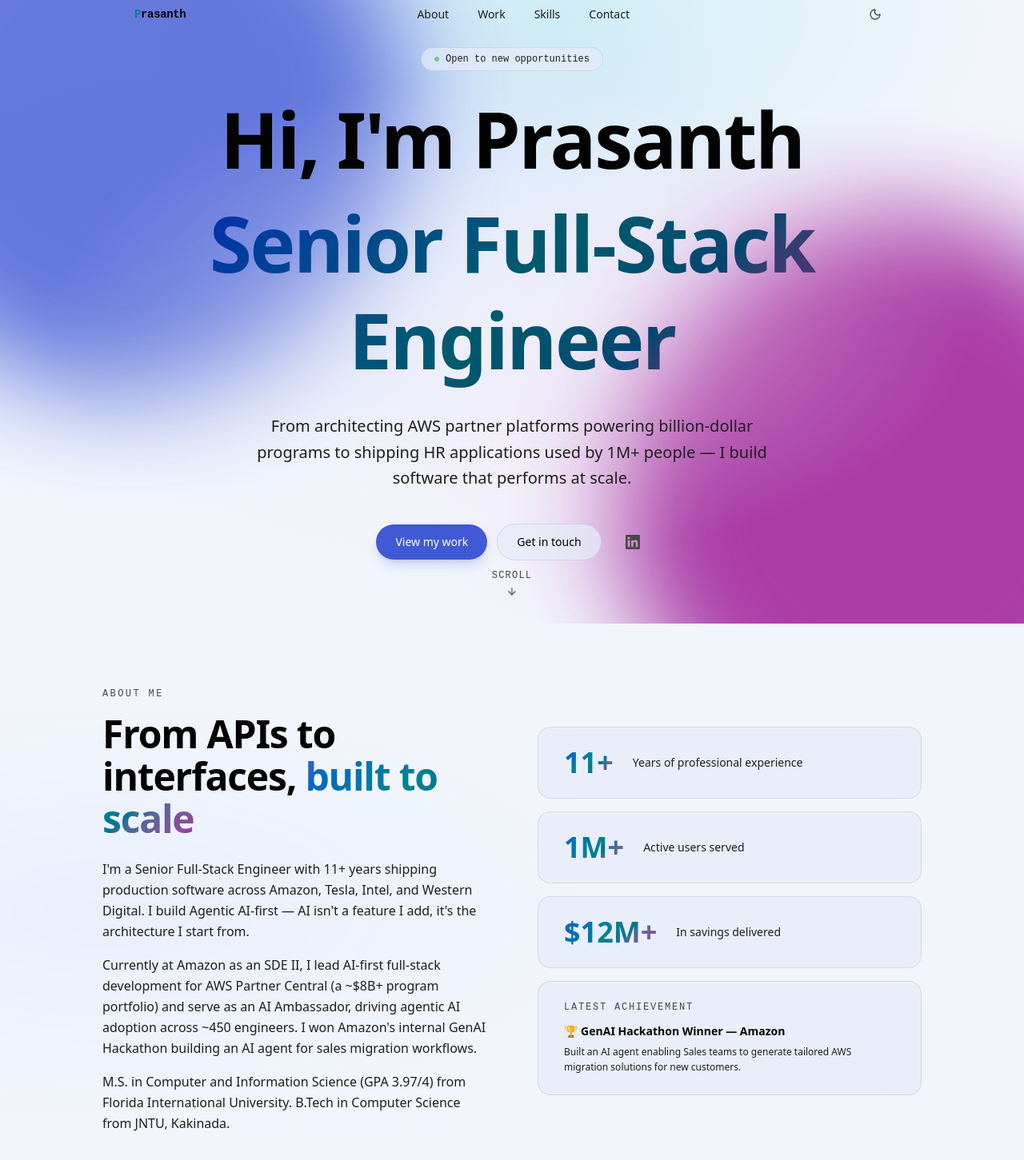
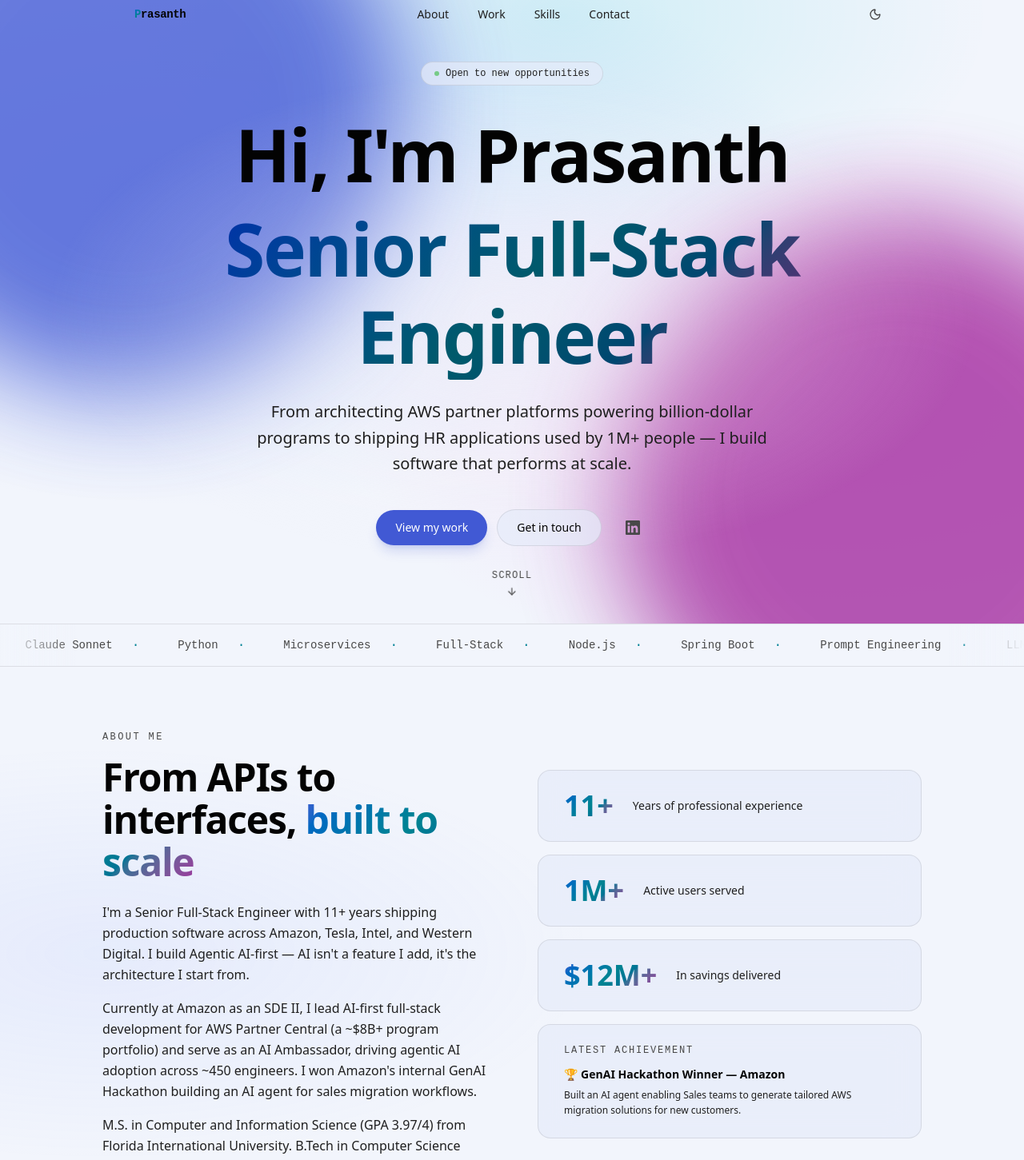
Before and after one commit to IamTheLegend/portfolio, a React (Vite) app: page / in a window 1280 px wide. Shown: the part 20-1471 px from the top of the page at 80% size. Built offline with nearby package versions, Linux system fonts and the light colour scheme.

Commit message:
font family changes

```diff
--- a/package.json
+++ b/package.json
@@ -10,6 +10,8 @@
     "preview": "vite preview"
   },
   "dependencies": {
+    "@fontsource-variable/inter": "^5.2.8",
+    "@fontsource-variable/manrope": "^5.2.8",
     "class-variance-authority": "^0.7.1",
     "clsx": "^2.1.1",
     "lenis": "^1.3.23",
--- a/src/App.tsx
+++ b/src/App.tsx
@@ -7,6 +7,7 @@
 import { Work } from '@/components/sections/work'
 import { Skills } from '@/components/sections/skills'
 import { Contact } from '@/components/sections/contact'
+import { Marquee } from '@/components/ui/marquee'
 
 function App() {
   useEffect(() => {
@@ -34,6 +35,7 @@
       <Nav />
       <main>
         <Hero />
+        <Marquee />
         <About />
         <Work />
         <Skills />
--- a/src/components/layout/footer.tsx
+++ b/src/components/layout/footer.tsx
@@ -13,7 +13,7 @@
     <footer className="border-t border-border py-10 px-6">
       <div className="max-w-5xl mx-auto flex flex-col sm:flex-row items-center justify-between gap-4">
         <p className="text-xs font-mono" style={{ color: 'var(--muted)' }}>
-          © {year} Prasanth Annam. Built with React + Tailwind.
+          © {year} Prasanth Annam.
         </p>
         <div className="flex items-center gap-4">
           {socials.map(({ icon: Icon, label, href }) => (
--- a/src/components/sections/about.tsx
+++ b/src/components/sections/about.tsx
@@ -1,18 +1,38 @@
+import { useRef, useEffect, useState } from 'react'
+import { useInView, animate } from 'motion/react'
 import { FadeIn } from '@/components/motion/fade-in'
 import { Stagger, StaggerItem } from '@/components/motion/stagger'
 import { GradientText } from '@/components/ui/gradient-text'
 
 const stats = [
-  { value: '11+', label: 'Years of professional experience' },
-  { value: '1M+', label: 'Active users served' },
-  { value: '$12M+', label: 'In savings delivered' },
+  { prefix: '', value: 11, suffix: '+', label: 'Years of professional experience' },
+  { prefix: '', value: 1, suffix: 'M+', label: 'Active users served' },
+  { prefix: '$', value: 12, suffix: 'M+', label: 'In savings delivered' },
 ]
+
+function CountUp({ to, prefix = '', suffix = '' }: { to: number; prefix?: string; suffix?: string }) {
+  const ref = useRef<HTMLSpanElement>(null)
+  const inView = useInView(ref, { once: true, margin: '-60px' })
+  const [display, setDisplay] = useState(0)
+
+  useEffect(() => {
+    if (!inView) return
+    const controls = animate(0, to, {
+      duration: 1.5,
+      ease: [0.25, 0.4, 0.25, 1],
+      onUpdate: (v) => setDisplay(Math.round(v)),
+    })
+    return controls.stop
+  }, [inView, to])
+
+  return <span ref={ref}>{prefix}{display}{suffix}</span>
+}
 
 export function About() {
   return (
-    <section id="about" className="relative py-20 px-6 section-gradient-violet">
+    <section id="about" className="relative py-12 md:py-20 px-6 section-gradient-violet">
       <div className="max-w-5xl mx-auto">
-        <div className="grid md:grid-cols-2 gap-16 items-center">
+        <div className="grid md:grid-cols-2 gap-10 md:gap-16 items-center">
           {/* Left: bio */}
           <div>
             <FadeIn direction="left">
@@ -45,10 +65,12 @@
 
           {/* Right: stats + highlight */}
           <Stagger delay={0.2} className="grid grid-cols-1 gap-4">
-            {stats.map(({ value, label }) => (
+            {stats.map(({ prefix, value, suffix, label }) => (
               <StaggerItem key={label}>
                 <div className="glass rounded-2xl px-8 py-6 flex items-center gap-6">
-                  <span className="text-4xl font-bold gradient-text">{value}</span>
+                  <span className="text-4xl font-bold gradient-text">
+                    <CountUp to={value} prefix={prefix} suffix={suffix} />
+                  </span>
                   <span className="text-sm leading-tight" style={{ color: 'var(--body)' }}>{label}</span>
                 </div>
               </StaggerItem>
--- a/src/components/sections/contact.tsx
+++ b/src/components/sections/contact.tsx
@@ -17,7 +17,7 @@
 
 export function Contact() {
   return (
-    <section id="contact" className="py-20 px-6">
+    <section id="contact" className="py-12 md:py-20 px-6">
       <div className="max-w-3xl mx-auto text-center">
         {/* Decorative orb */}
         <div
--- a/src/components/sections/hero.tsx
+++ b/src/components/sections/hero.tsx
@@ -1,39 +1,23 @@
-import { motion } from 'motion/react'
+import { motion, useScroll, useTransform } from 'motion/react'
 import { ArrowDown } from 'lucide-react'
 import { Button } from '@/components/ui/button'
 import { LinkedinIcon } from '@/components/ui/brand-icons'
 
 const ease = [0.25, 0.4, 0.25, 1] as const
 
-function AnimatedWord({ word, delay }: { word: string; delay: number }) {
-  return (
-    <>
-      <span style={{ overflow: 'hidden', display: 'inline-block' }}>
-        <motion.span
-          style={{ display: 'inline-block' }}
-          initial={{ y: '110%', opacity: 0 }}
-          animate={{ y: 0, opacity: 1 }}
-          transition={{ duration: 0.65, delay, ease }}
-        >
-          {word}
-        </motion.span>
-      </span>
-      {' '}
-    </>
-  )
-}
-
-function AnimatedHeading({ text, delay }: { text: string; delay: number }) {
-  return (
-    <>
-      {text.split(' ').map((word, i) => (
-        <AnimatedWord key={i} word={word} delay={delay + i * 0.07} />
-      ))}
-    </>
-  )
+function reveal(delay: number) {
+  return {
+    initial: { opacity: 0, filter: 'blur(10px)' },
+    animate: { opacity: 1, filter: 'blur(0px)' },
+    transition: { duration: 0.55, delay, ease },
+  }
 }
 
 export function Hero() {
+  const { scrollY } = useScroll()
+  const orb1Y = useTransform(scrollY, [0, 600], [0, -80])
+  const orb2Y = useTransform(scrollY, [0, 600], [0, 50])
+
   function scrollToWork() {
     document.querySelector('#work')?.scrollIntoView({ behavior: 'smooth' })
   }
@@ -43,29 +27,22 @@
 
   return (
     <section className="relative min-h-dvh flex flex-col items-center justify-center overflow-hidden px-6">
-      {/* Full-bleed mesh gradient — bold, iPhone-style */}
       <div className="absolute inset-0 mesh-bg pointer-events-none" />
 
-      {/* Corner orbs — kept at the periphery so they don't collide with center text */}
-      <div
+      <motion.div
+        style={{ y: orb1Y, background: 'var(--accent)' }}
         className="absolute -top-48 -left-48 w-[700px] h-[700px] rounded-full pointer-events-none blur-3xl opacity-40 animate-glow"
-        style={{ background: 'var(--accent)' }}
       />
-      <div
+      <motion.div
+        style={{ y: orb2Y, background: 'var(--accent3)' }}
         className="absolute -bottom-48 -right-48 w-[700px] h-[700px] rounded-full pointer-events-none blur-3xl opacity-35 animate-glow"
-        style={{ background: 'var(--accent3)', animationDelay: '1.5s' }}
       />
 
-      {/* Dark center vignette — keeps text readable against the vivid gradient edges */}
       <div className="absolute inset-0 hero-text-shield pointer-events-none" />
 
-      {/* Content */}
       <div className="relative z-10 text-center max-w-4xl mx-auto">
-        {/* Availability badge */}
-        <motion.div
-          initial={{ opacity: 0, y: 12 }}
-          animate={{ opacity: 1, y: 0 }}
-          transition={{ duration: 0.5, delay: 0.1, ease }}
+        {/* Badge */}
+        <motion.div {...reveal(0)}
           className="inline-flex items-center gap-2 glass border border-border rounded-full px-4 py-1.5 text-xs font-mono mb-8"
           style={{ color: 'var(--body)' }}
         >
@@ -73,21 +50,19 @@
           Open to new opportunities
         </motion.div>
 
-        {/* Heading — uses animate (not whileInView) since it's above the fold */}
-        <h1 className="text-6xl sm:text-7xl md:text-8xl font-bold tracking-tight leading-[1.1] mb-6">
-          <span className="block" style={{ color: 'var(--fg)' }}>
-            <AnimatedHeading text="Hi, I'm Prasanth" delay={0.2} />
-          </span>
-          <span className="block mt-2 gradient-text-hero">
-            <AnimatedHeading text="Senior Full-Stack Engineer" delay={0.55} />
-          </span>
+        {/* Heading */}
+        <h1 className="text-[3.5rem] sm:text-[4.25rem] md:text-[5.7rem] font-bold tracking-tight leading-[1.2] mb-6">
+          <motion.span {...reveal(0.08)} className="block" style={{ color: 'var(--fg)' }}>
+            Hi, I'm Prasanth
+          </motion.span>
+          <motion.span {...reveal(0.18)} className="block mt-2 gradient-text-hero">
+            Senior Full-Stack Engineer
+          </motion.span>
         </h1>
 
         {/* Tagline */}
         <motion.p
-          initial={{ opacity: 0, y: 16 }}
-          animate={{ opacity: 1, y: 0 }}
-          transition={{ duration: 0.6, delay: 1.0, ease }}
+          {...reveal(0.28)}
           className="text-lg sm:text-xl max-w-2xl mx-auto leading-relaxed mb-10"
           style={{ color: 'var(--body)' }}
         >
@@ -97,9 +72,7 @@
 
         {/* CTAs */}
         <motion.div
-          initial={{ opacity: 0, y: 16 }}
-          animate={{ opacity: 1, y: 0 }}
-          transition={{ duration: 0.6, delay: 1.2, ease }}
+          {...reveal(0.38)}
           className="flex flex-col sm:flex-row items-center justify-center gap-3"
         >
           <Button onClick={scrollToWork}>View my work</Button>
@@ -123,9 +96,7 @@
 
       {/* Scroll indicator */}
       <motion.button
-        initial={{ opacity: 0 }}
-        animate={{ opacity: 1 }}
-        transition={{ delay: 1.8, duration: 0.6 }}
+        {...reveal(0.55)}
         onClick={scrollToWork}
         className="absolute bottom-8 left-1/2 -translate-x-1/2 flex flex-col items-center gap-1.5 transition-colors cursor-pointer"
         style={{ color: 'var(--muted)' }}
--- a/src/components/sections/work.tsx
+++ b/src/components/sections/work.tsx
@@ -1,15 +1,50 @@
+import { useRef } from 'react'
+import { motion } from 'motion/react'
 import { FadeIn } from '@/components/motion/fade-in'
 import { Stagger, StaggerItem } from '@/components/motion/stagger'
 import { Badge } from '@/components/ui/badge'
 import { GradientText } from '@/components/ui/gradient-text'
 import { workEntries } from '@/data/work'
 
+function TiltCard({ children, className }: { children: React.ReactNode; className?: string }) {
+  const ref = useRef<HTMLDivElement>(null)
+
+  function onMove(e: React.MouseEvent<HTMLDivElement>) {
+    const el = ref.current
+    if (!el) return
+    const rect = el.getBoundingClientRect()
+    const x = (e.clientX - rect.left) / rect.width - 0.5
+    const y = (e.clientY - rect.top) / rect.height - 0.5
+    el.style.transform = `perspective(900px) rotateY(${x * 6}deg) rotateX(${-y * 4}deg) translateY(-4px)`
+    el.style.boxShadow = '0 16px 48px oklch(72% 0.19 270 / 0.18), 0 0 0 1px oklch(72% 0.19 270 / 0.22)'
+  }
+
+  function onLeave() {
+    const el = ref.current
+    if (!el) return
+    el.style.transform = ''
+    el.style.boxShadow = ''
+  }
+
+  return (
+    <div
+      ref={ref}
+      onMouseMove={onMove}
+      onMouseLeave={onLeave}
+      className={className}
+      style={{ transition: 'transform 0.15s ease' }}
+    >
+      {children}
+    </div>
+  )
+}
+
 export function Work() {
   return (
-    <section id="work" className="relative py-20 px-6 section-gradient-cyan">
+    <section id="work" className="relative py-12 md:py-20 px-6 section-gradient-cyan">
       <div className="max-w-5xl mx-auto">
         {/* Heading */}
-        <FadeIn className="mb-16">
+        <FadeIn className="mb-10 md:mb-16">
           <p className="text-xs font-mono uppercase tracking-[0.2em] mb-4" style={{ color: 'var(--muted)' }}>Experience</p>
           <h2 className="text-4xl sm:text-5xl font-bold tracking-tight leading-[1.1]">
             Where I've <GradientText>worked</GradientText>
@@ -19,7 +54,14 @@
         {/* Timeline */}
         <Stagger className="relative">
           {/* Vertical line */}
-          <div className="absolute left-0 top-2 bottom-2 w-px bg-border hidden md:block" />
+          <motion.div
+            className="absolute left-0 top-2 bottom-2 w-px bg-border hidden md:block"
+            initial={{ scaleY: 0 }}
+            whileInView={{ scaleY: 1 }}
+            viewport={{ once: true, margin: '-80px' }}
+            transition={{ duration: 1.2, ease: [0.25, 0.4, 0.25, 1] }}
+            style={{ transformOrigin: 'top' }}
+          />
 
           {workEntries.map((entry, i) => (
             <StaggerItem key={i}>
@@ -30,7 +72,7 @@
                   style={{ background: 'var(--bg)' }}
                 />
 
-                <div className="glass rounded-2xl p-8 hover:border-accent/30 transition-all duration-300 hover:shadow-lg hover:shadow-accent/5">
+                <TiltCard className="glass rounded-2xl p-8 hover:border-accent/30 transition-colors duration-300 hover:shadow-lg hover:shadow-accent/5">
                   {/* Header */}
                   <div className="flex flex-col sm:flex-row sm:items-start sm:justify-between gap-2 mb-4">
                     <div>
@@ -64,7 +106,7 @@
                       <Badge key={tag}>{tag}</Badge>
                     ))}
                   </div>
-                </div>
+                </TiltCard>
               </div>
             </StaggerItem>
           ))}
--- /dev/null
+++ b/src/components/ui/marquee.tsx
@@ -0,0 +1,28 @@
+const items = [
+  'Agentic AI', 'React', 'TypeScript', 'AWS', 'Claude Sonnet', 'Python',
+  'Microservices', 'Full-Stack', 'Node.js', 'Spring Boot', 'Prompt Engineering',
+  'LLM Integration', 'AI-First Architecture', 'Amazon Q', 'Cursor',
+]
+
+export function Marquee() {
+  const doubled = [...items, ...items]
+
+  return (
+    <div className="relative border-y border-border py-4 select-none" style={{ overflow: 'hidden', contain: 'paint' }}>
+      {/* fade edges */}
+      <div className="absolute left-0 top-0 bottom-0 w-24 z-10 pointer-events-none"
+        style={{ background: 'linear-gradient(to right, var(--bg), transparent)' }} />
+      <div className="absolute right-0 top-0 bottom-0 w-24 z-10 pointer-events-none"
+        style={{ background: 'linear-gradient(to left, var(--bg), transparent)' }} />
+
+      <div className="flex animate-marquee w-max gap-0">
+        {doubled.map((item, i) => (
+          <span key={i} className="flex items-center gap-6 px-6 text-sm font-mono whitespace-nowrap" style={{ color: 'var(--muted)' }}>
+            {item}
+            <span className="gradient-text text-base leading-none">·</span>
+          </span>
+        ))}
+      </div>
+    </div>
+  )
+}
--- a/src/index.css
+++ b/src/index.css
@@ -1,4 +1,5 @@
-@import "@fontsource-variable/geist";
+@import "@fontsource-variable/inter";
+@import "@fontsource-variable/manrope";
 @import "@fontsource-variable/geist-mono";
 @import "tailwindcss";
 
@@ -44,7 +45,8 @@
   --color-border: var(--border);
   --color-card: var(--card);
   --color-surface: var(--surface);
-  --font-sans: "Geist Variable", system-ui, sans-serif;
+  --font-sans: "Inter Variable", system-ui, sans-serif;
+  --font-display: "Manrope Variable", sans-serif;
   --font-mono: "Geist Mono Variable", monospace;
 }
 
@@ -56,6 +58,7 @@
 html {
   color-scheme: dark;
   scroll-behavior: auto;
+  overflow-x: hidden;
 }
 
 html[data-theme="light"] {
@@ -66,7 +69,7 @@
   margin: 0;
   background-color: var(--bg);
   color: var(--fg);
-  font-family: "Geist Variable", system-ui, sans-serif;
+  font-family: "Inter Variable", system-ui, sans-serif;
   font-synthesis: none;
   text-rendering: optimizeLegibility;
   -webkit-font-smoothing: antialiased;
@@ -191,28 +194,41 @@
 
 /* ── Section accent gradients ──────────────────────────────────────── */
 .section-gradient-violet {
-  background-image: radial-gradient(ellipse 80% 60% at 10% 50%, oklch(72% 0.19 270 / 0.12) 0%, transparent 60%);
+  background-image: radial-gradient(ellipse 80% 60% at 10% 50%, oklch(72% 0.19 270 / 0.22) 0%, transparent 60%);
 }
 
 .section-gradient-cyan {
-  background-image: radial-gradient(ellipse 70% 60% at 90% 40%, oklch(72% 0.18 200 / 0.11) 0%, transparent 60%);
+  background-image: radial-gradient(ellipse 70% 60% at 90% 40%, oklch(72% 0.18 200 / 0.20) 0%, transparent 60%);
 }
 
 .section-gradient-pink {
-  background-image: radial-gradient(ellipse 75% 55% at 50% 60%, oklch(72% 0.20 330 / 0.10) 0%, transparent 58%);
+  background-image: radial-gradient(ellipse 75% 55% at 50% 60%, oklch(72% 0.20 330 / 0.19) 0%, transparent 58%);
 }
 
 [data-theme="light"] .section-gradient-violet {
-  background-image: radial-gradient(ellipse 80% 60% at 10% 50%, oklch(72% 0.19 270 / 0.06) 0%, transparent 60%);
+  background-image: radial-gradient(ellipse 80% 60% at 10% 50%, oklch(72% 0.19 270 / 0.10) 0%, transparent 60%);
 }
 [data-theme="light"] .section-gradient-cyan {
-  background-image: radial-gradient(ellipse 70% 60% at 90% 40%, oklch(72% 0.18 200 / 0.05) 0%, transparent 60%);
+  background-image: radial-gradient(ellipse 70% 60% at 90% 40%, oklch(72% 0.18 200 / 0.09) 0%, transparent 60%);
 }
 [data-theme="light"] .section-gradient-pink {
-  background-image: radial-gradient(ellipse 75% 55% at 50% 60%, oklch(72% 0.20 330 / 0.05) 0%, transparent 58%);
+  background-image: radial-gradient(ellipse 75% 55% at 50% 60%, oklch(72% 0.20 330 / 0.09) 0%, transparent 58%);
 }
 
 /* ── Animations ────────────────────────────────────────────────────── */
+@keyframes marquee {
+  from { transform: translateX(0); }
+  to   { transform: translateX(-50%); }
+}
+
+.animate-marquee {
+  animation: marquee 30s linear infinite;
+}
+
+.animate-marquee:hover {
+  animation-play-state: paused;
+}
+
 @keyframes gradient-shift {
   0% { background-position: 0% center; }
   100% { background-position: 300% center; }
```
Also changed, not shown: src/components/sections/skills.tsx (+8 -6 lines), 1 other file (tests, documents, lock files or other folders).
